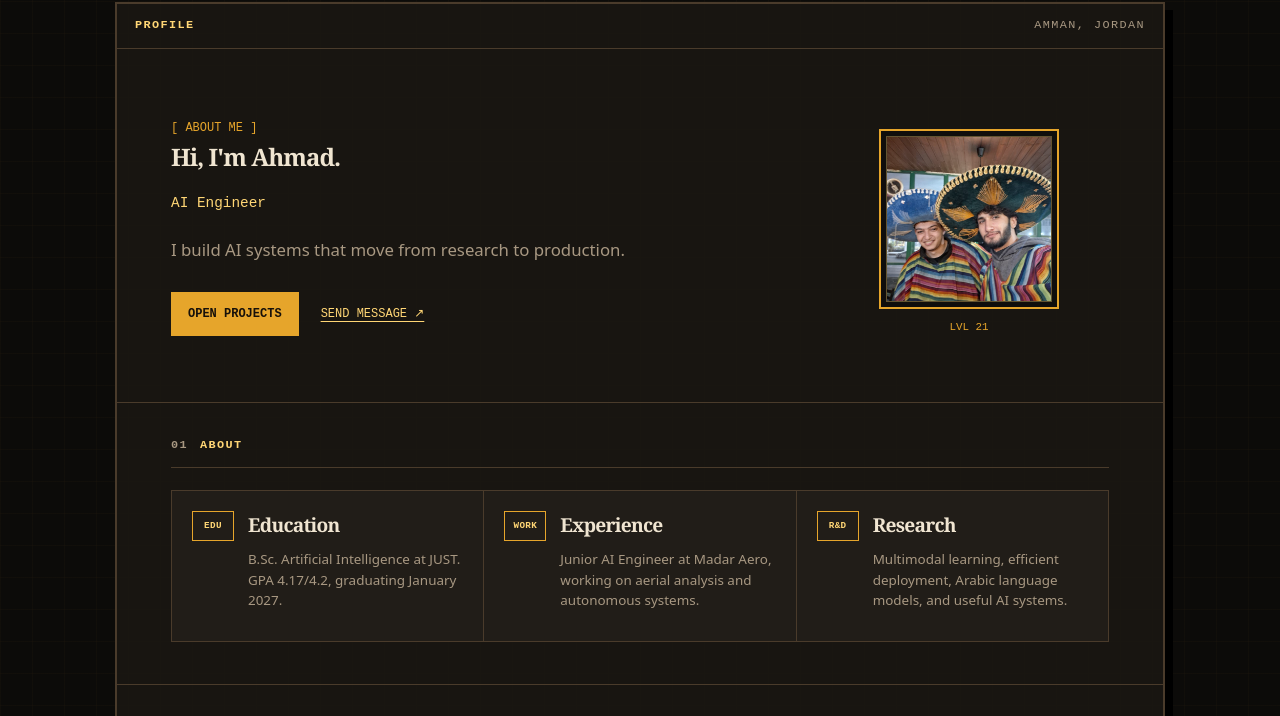
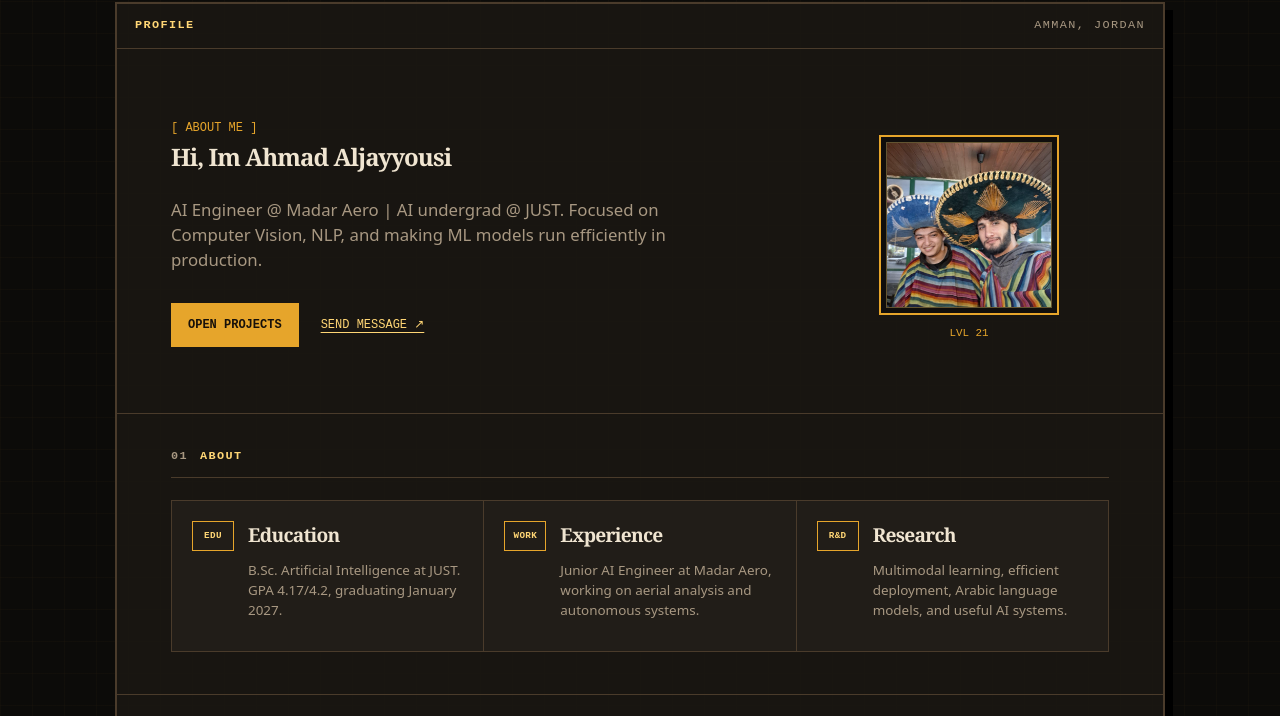
Before and after one commit to Jayousi7/Jayousi7.github.io, a plain HTML site: page index.html in a window 1280 px wide. Shown: the part 63-779 px from the top of the page. Drawn offline with Linux system fonts and the light colour scheme.

```diff
--- a/index.html
+++ b/index.html
@@ -32,9 +32,8 @@
 
         <div class="profile-copy">
           <span class="kicker">[ ABOUT ME ]</span>
-          <h2>Hi, I'm Ahmad.</h2>
-          <p class="role">AI Engineer</p>
-          <p class="intro">I build AI systems that move from research to production.</p>
+          <h2>Hi, Im Ahmad Aljayyousi</h2>
+          <p class="intro">AI Engineer @ Madar Aero | AI undergrad @ JUST. Focused on Computer Vision, NLP, and making ML models run efficiently in production.</p>
           <div class="profile-actions">
             <a class="pixel-button" href="#projects">OPEN PROJECTS</a>
             <a class="pixel-link" href="mailto:a.jayousi91@gmail.com">SEND MESSAGE ↗</a>
```
